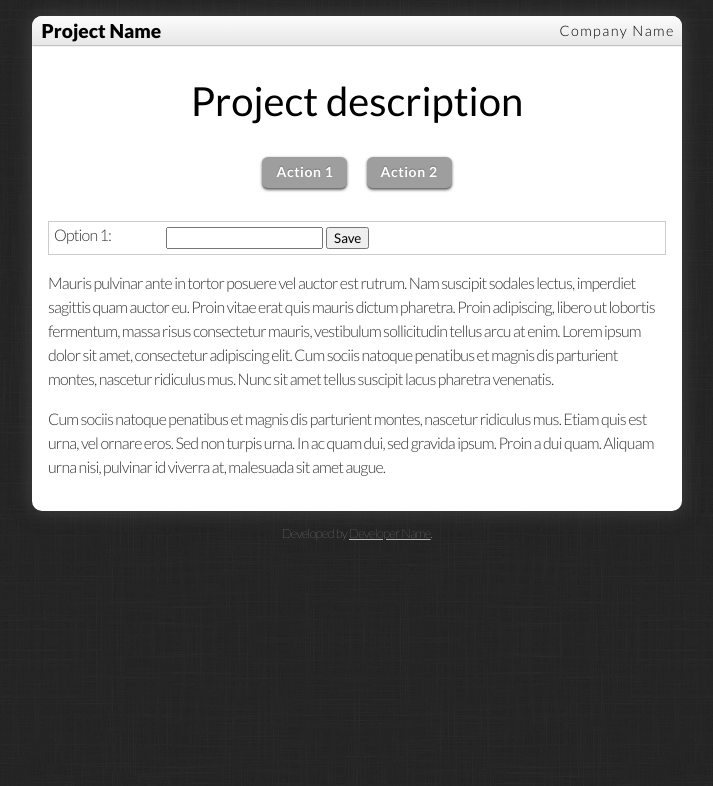
After one commit to nolastan/Stans-Template, a PHP site: page /one-page.php in a window 1280 px wide. The commit adds this page. Shown: the top 786 px of the page, without its empty margins (283-996 px from the left). Run offline with PHP 8.4, Linux system fonts and the light colour scheme; grey boxes are pictures that could not be loaded.

Commit message:
Templated

```diff
--- a/one-page.css
+++ b/one-page.css
@@ -1,24 +1,4 @@
 @import url(http://fonts.googleapis.com/css?family=Lato:400,100,300,700,900&v2);
-
-/* ----------------- site constants -----------------
-
-Primary Color:
-	hex:
-	light:
-	dark:
-
-Secondary Color:
-	hex:
-	light:
-	dark:
-
-Tertiary Color:
-	hex:
-	light:
-	dark:
-
-Link Color hex:
-
 
 /* ----------------- Page Layout --------------- */
 
@@ -34,7 +14,6 @@ body {
 #content {
 	background-color:#fff;
 	width:650px;
-/* 	padding:20px 30px; */
 	margin:1em auto 1ex auto;
 	border-radius: 10px; -moz-border-radius: 10px;
 	-moz-box-shadow: 0px 0px 20px #444; -webkit-box-shadow: 0px 0px 20px #444; box-shadow: 0px 0px 20px #444;
@@ -67,8 +46,7 @@ footer a{
 
 p{
 	line-height: 1.5em;
-	margin: 1em 2em;
-	font-size:125%;
+	margin: 1em;
 }
 
 /* ----------------- Forms ----------------- */
@@ -86,9 +64,7 @@ label{
 input, textarea{
 	font-family: 'Lato', sans-serif;
 }
-input{
-	width: 150px;
-}
+
 
 textarea{
 	width: 25em;
--- /dev/null
+++ b/one-page.php
@@ -0,0 +1,46 @@
+<?php
+define('COMPANY_NAME', 'Company Name');
+define('DEV_NAME', 'Developer Name');
+define('DEV_URL', 'http://example.com');
+define('PROJECT_NAME', 'Project Name');
+define('PROJECT_DESCRIPTION', 'Project description');
+?>
+
+<html>
+<head>
+	<link rel="stylesheet" href="reset.css" />
+	<link rel="stylesheet" href="one-page.css" />
+	<title><?=PROJECT_NAME?></title>
+</head>
+<body>
+<div id="content">
+<header class="clearfix">
+	<h1 id="project_name"><?=PROJECT_NAME?></h1>
+	<h2 id="company_name"><?=COMPANY_NAME?></h2>
+</header>
+<h3 id="project_description"><?=PROJECT_DESCRIPTION?></h3>
+
+<ul class="action_buttons">
+	<li><a class="large green button" >Action 1</a></li>
+	<li><a class="large gray button" >Action 2</a></li>
+</ul>
+
+<form>
+	<fieldset>
+		<label for="option-1">Option 1: </label>
+		<input type="text" name="option-1" />
+		<input type="submit" value="Save" />
+	</fieldset>
+</form>
+
+<p>Mauris pulvinar ante in tortor posuere vel auctor est rutrum. Nam suscipit sodales lectus, imperdiet sagittis quam auctor eu. Proin vitae erat quis mauris dictum pharetra. Proin adipiscing, libero ut lobortis fermentum, massa risus consectetur mauris, vestibulum sollicitudin tellus arcu at enim. Lorem ipsum dolor sit amet, consectetur adipiscing elit. Cum sociis natoque penatibus et magnis dis parturient montes, nascetur ridiculus mus. Nunc sit amet tellus suscipit lacus pharetra venenatis.</p>
+<p>Cum sociis natoque penatibus et magnis dis parturient montes, nascetur ridiculus mus. Etiam quis est urna, vel ornare eros. Sed non turpis urna. In ac quam dui, sed gravida ipsum. Proin a dui quam. Aliquam urna nisi, pulvinar id viverra at, malesuada sit amet augue.</p>
+
+
+</div>
+<footer>
+<p>Developed by <a href="<?=DEV_URL?>"><?=DEV_NAME?></a>.</p>
+</footer>
+
+</body>
+</html>
```
Also changed, not shown: index.php (deleted, +0 -47 lines), README.md (added).
